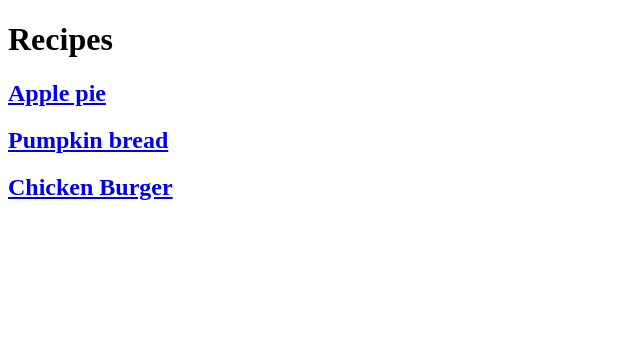
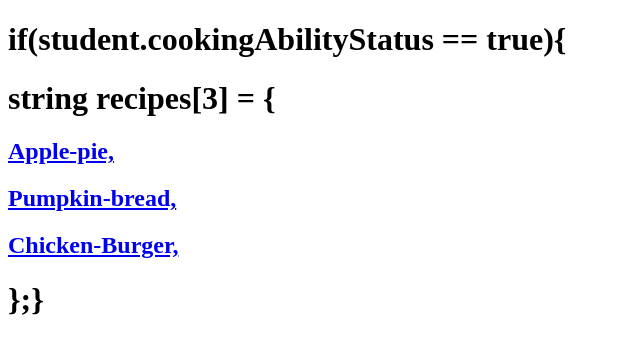
Before and after one commit to JorisUn/website-recipes, a plain HTML site: page index.html in a window 1280 px wide. Shown: the whole page, without its empty margins (0-640 px from the left). Drawn offline with Linux system fonts and the light colour scheme.

Commit message:
Fixed image height in chickenBurger.html, completed index.html page, added information about the project in README.md file.

```diff
--- a/index.html
+++ b/index.html
@@ -5,9 +5,12 @@
     <title>Recipes</title>
 </head>
 <body>
-    <h1>Recipes</h1>
-    <a href="./recipes/applePie.html"><h2>Apple pie</h2></a>
-    <a href="./recipes/pumpkinBread.html"><h2>Pumpkin bread</h2></a>
-    <a href="./recipes/chickenBurger.html"><h2>Chicken Burger</h2></a>
+    <h1>if(student.cookingAbilityStatus == true){</h1>
+    <h1>string recipes[3] = {</h1>
+    <a href="./recipes/applePie.html"><h2>  Apple-pie,</h2></a>
+    <a href="./recipes/pumpkinBread.html"><h2>  Pumpkin-bread,</h2></a>
+    <a href="./recipes/chickenBurger.html"><h2> Chicken-Burger,</h2></a>
+
+    <h1>};}</h1>
 </body>
 </html>
```
Also changed, not shown: recipes/chickenBurger.html (+1 -1 lines), 1 other file.
